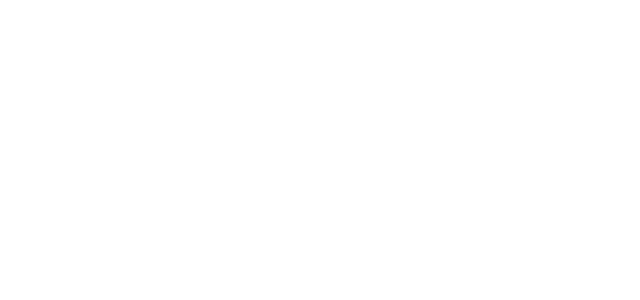
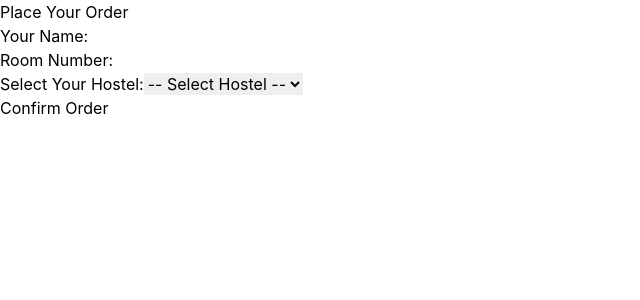
Before and after one commit to HarshaFdo/Uvindu-Food-Ordering-System, a React (Create React App) app in the folder frontend/: page /checkout in a window 1280 px wide. Before the commit this address had no page. Shown: the top 300 px of the page, without its empty margins (0-640 px from the left). Built offline with nearby package versions, Linux system fonts and the light colour scheme.

Commit message:
place order

```diff
--- a/frontend/src/App.js
+++ b/frontend/src/App.js
@@ -12,6 +12,7 @@
 import AdditionalMealManagement from './pages/admin/AdditionalMealManagement';
 import Orders from './pages/admin/Orders';
 import TrackingMap from './pages/TrackingMap';
+import PlaceOrderPage from './pages/PlaceOrderPage';
 
 
 
@@ -32,6 +33,8 @@
         <Route path="/admin/orders" element={<Orders />} />
         <Route path="/tracking" element={<TrackingMap />} />
 
+        <Route path="/checkout" element={<PlaceOrderPage />} />
+
 
 
 
--- /dev/null
+++ b/frontend/src/pages/PlaceOrderPage.js
@@ -0,0 +1,99 @@
+import React, { useState } from "react";
+import { useLocation, useNavigate } from "react-router-dom";
+import axios from "axios";
+
+
+function PlaceOrderPage() {
+  const location = useLocation();
+  const navigate = useNavigate();
+  const cart = location.state?.cart || [];
+
+  const [name, setName] = useState("");
+  const [roomNumber, setRoomNumber] = useState("");
+  const [hostel, setHostel] = useState("");
+  const [customHostel, setCustomHostel] = useState("");
+
+  const hostels = ["Hostel A", "Hostel B", "Hostel C", "Hostel D", "Other"];
+
+  const handleSubmit = async (e) => {
+  e.preventDefault();
+
+  const orderData = {
+    name,
+    room_number: roomNumber,
+    hostel: hostel === "Other" ? customHostel : hostel,
+    cart,
+  };
+
+  try {
+    // Send order data to the backend
+    const response = await axios.post("http://127.0.0.1:8000/api/orders/", orderData);
+
+    // Redirect to user page after successful order placement
+    navigate("/user", { state: { orderId: response.data.id } });
+
+  } catch (error) {
+    console.error("Order submission failed:", error);
+    alert("Failed to place order. Please try again.");
+  }
+};
+
+  return (
+    <div>
+      <h2>Place Your Order</h2>
+      <form onSubmit={handleSubmit}>
+        <div>
+          <label>Your Name:</label>
+          <input
+            type="text"
+            value={name}
+            onChange={(e) => setName(e.target.value)}
+            required
+          />
+        </div>
+
+        <div>
+          <label>Room Number:</label>
+          <input
+            type="text"
+            value={roomNumber}
+            onChange={(e) => setRoomNumber(e.target.value)}
+            required
+          />
+        </div>
+
+        <div>
+          <label>Select Your Hostel:</label>
+          <select
+            value={hostel}
+            onChange={(e) => setHostel(e.target.value)}
+            required
+          >
+            <option value="">-- Select Hostel --</option>
+            {hostels.map((h, index) => (
+              <option key={index} value={h}>
+                {h}
+              </option>
+            ))}
+          </select>
+        </div>
+
+        {hostel === "Other" && (
+          <div>
+            <label>Enter Hostel Name:</label>
+            <input
+              type="text"
+              value={customHostel}
+              onChange={(e) => setCustomHostel(e.target.value)}
+              required
+            />
+          </div>
+        )}
+
+        <button type="submit">Confirm Order</button>
+      </form>
+    </div>
+  );
+}
+
+export default PlaceOrderPage;
```
